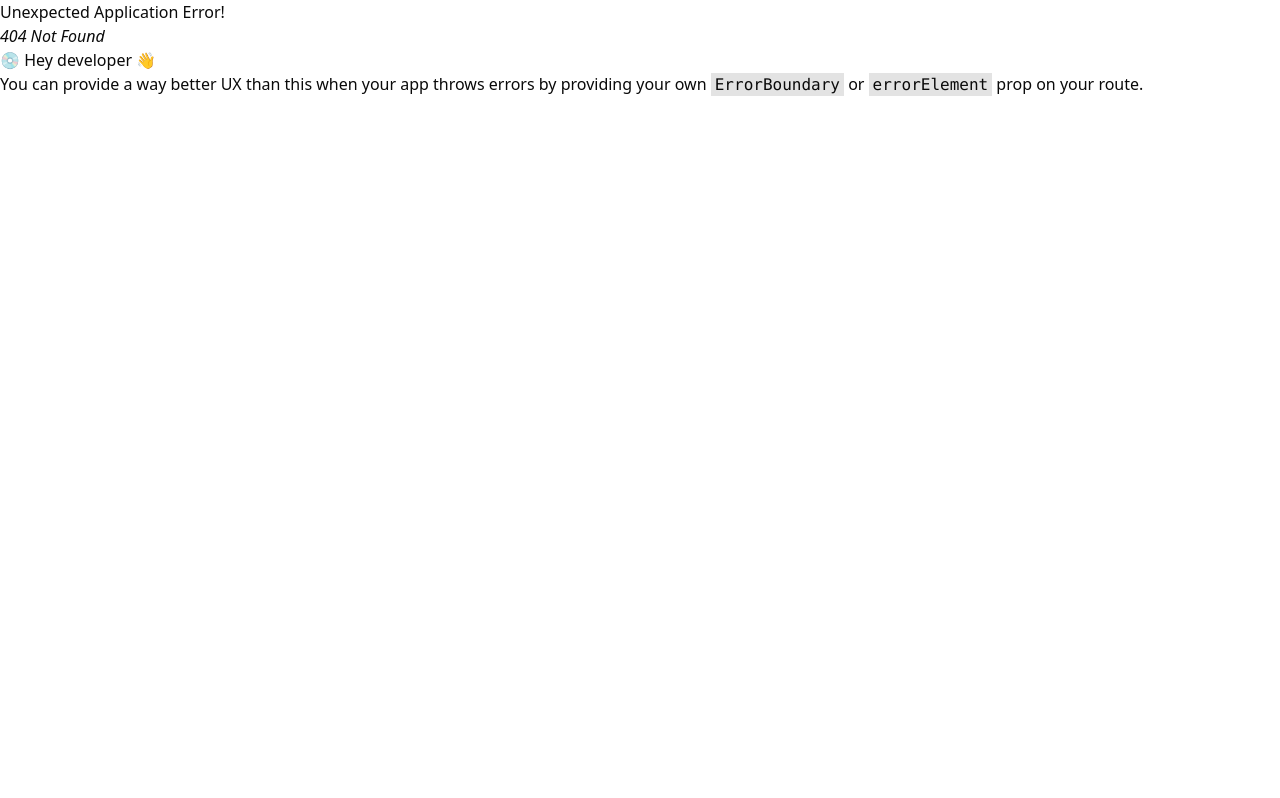
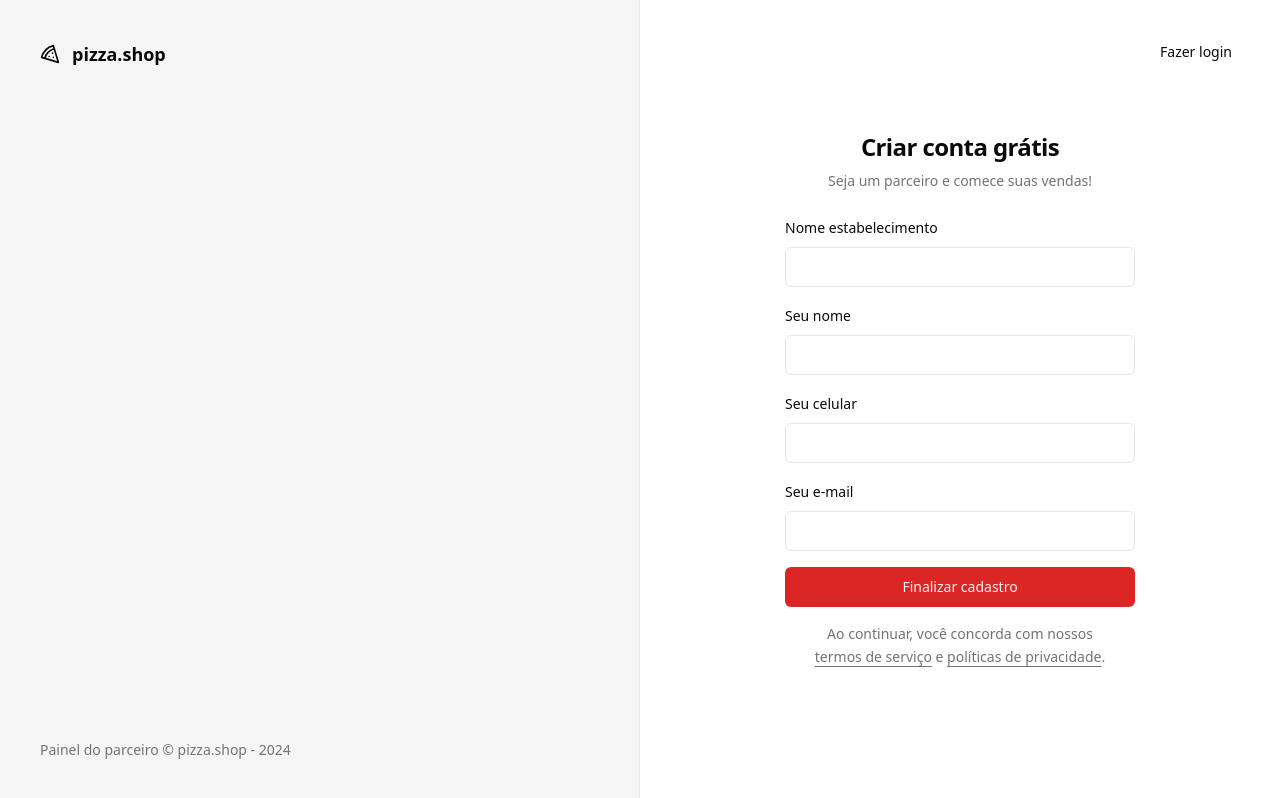
Before and after one commit to Zattrus/pizzashop-web, a React (Vite) app: page /sign-up in a window 1280 px wide. Before the commit this address had no page. Built offline with nearby package versions, Linux system fonts and the light colour scheme.

Commit message:
Adiciona layout e página de cadastro de restaurante

```diff
--- a/src/pages/_layouts/auth.tsx
+++ b/src/pages/_layouts/auth.tsx
@@ -15,7 +15,7 @@
         </footer>
       </div>
 
-      <div className="flex flex-col items-center justify-center">
+      <div className="relative flex flex-col items-center justify-center">
         <Outlet />
       </div>
     </div>
--- a/src/pages/auth/sign-in.tsx
+++ b/src/pages/auth/sign-in.tsx
@@ -1,5 +1,6 @@
 import { Helmet } from 'react-helmet-async'
 import { useForm } from 'react-hook-form'
+import { Link } from 'react-router-dom'
 import { toast } from 'sonner'
 import { z } from 'zod'
 
@@ -40,6 +41,10 @@
     <>
       <Helmet title="Login" />
       <div className="p-8">
+        <Button variant={'ghost'} asChild className="absolute right-8 top-8">
+          <Link to={'/sign-up'}>Novo estabelecimento</Link>
+        </Button>
+
         <div className="flex w-[350px] flex-col justify-center gap-6">
           <div className="flex flex-col gap-2 text-center">
             <h1 className="text-2xl font-semibold tracking-tight">
--- /dev/null
+++ b/src/pages/auth/sign-up.tsx
@@ -0,0 +1,113 @@
+import { Helmet } from 'react-helmet-async'
+import { useForm } from 'react-hook-form'
+import { Link, useNavigate } from 'react-router-dom'
+import { toast } from 'sonner'
+import { z } from 'zod'
+
+import { Button } from '@/components/ui/button'
+import { Input } from '@/components/ui/input'
+import { Label } from '@/components/ui/label'
+
+const signUpForm = z.object({
+  restaurantName: z.string(),
+  managerName: z.string(),
+  phone: z.string(),
+  email: z.string().email(),
+})
+
+type SignUpForm = z.infer<typeof signUpForm>
+
+export function SignUp() {
+  const navigate = useNavigate()
+
+  const {
+    register,
+    handleSubmit,
+    formState: { isSubmitting },
+  } = useForm<SignUpForm>()
+
+  async function handleSignUp(data: SignUpForm) {
+    console.log(data)
+
+    try {
+      await new Promise((resolve) => setTimeout(resolve, 2000))
+
+      toast.success('Restaurante cadastrado com sucesso!', {
+        action: {
+          label: 'Login',
+          onClick: () => navigate('/sign-in'),
+        },
+      })
+    } catch {
+      toast.error('Error ao cadastrar restaurante.')
+    }
+  }
+
+  return (
+    <>
+      <Helmet title="Cadastro" />
+      <div className="p-8">
+        <Button variant={'ghost'} asChild className="absolute right-8 top-8">
+          <Link to={'/sign-in'}>Fazer login</Link>
+        </Button>
+
+        <div className="flex w-[350px] flex-col justify-center gap-6">
+          <div className="flex flex-col gap-2 text-center">
+            <h1 className="text-2xl font-semibold tracking-tight">
+              Criar conta grátis
+            </h1>
+            <p className="text-sm text-muted-foreground">
+              Seja um parceiro e comece suas vendas!
+            </p>
+          </div>
+
+          <form onSubmit={handleSubmit(handleSignUp)} className="space-y-4">
+            <div className="space-y-2">
+              <Label htmlFor="restaurantName">Nome estabelecimento</Label>
+              <Input
+                id="restaurantName"
+                type="text"
+                {...register('restaurantName')}
+              />
+            </div>
+
+            <div className="space-y-2">
+              <Label htmlFor="managerName">Seu nome</Label>
+              <Input
+                id="managerName"
+                type="text"
+                {...register('managerName')}
+              />
+            </div>
+
+            <div className="space-y-2">
+              <Label htmlFor="phone">Seu celular</Label>
+              <Input id="phone" type="tel" {...register('phone')} />
+            </div>
+
+            <div className="space-y-2">
+              <Label htmlFor="email">Seu e-mail</Label>
+              <Input id="email" type="email" {...register('email')} />
+            </div>
+
+            <Button disabled={isSubmitting} className="w-full" type="submit">
+              Finalizar cadastro
+            </Button>
+
+            <p className="px-6 text-center text-sm leading-relaxed text-muted-foreground">
+              Ao continuar, você concorda com nossos{' '}
+              <a className="underline underline-offset-4" href="">
+                termos de serviço
+              </a>{' '}
+              e{' '}
+              <a className="underline underline-offset-4" href="">
+                políticas de privacidade
+              </a>
+              .
+            </p>
+          </form>
+        </div>
+      </div>
+    </>
+  )
+}
--- a/src/routes.tsx
+++ b/src/routes.tsx
@@ -4,6 +4,7 @@
 import { AuthLayout } from './pages/_layouts/auth'
 import { Dashboard } from './pages/app/dashboard'
 import { SignIn } from './pages/auth/sign-in'
+import { SignUp } from './pages/auth/sign-up'
 
 export const router = createBrowserRouter([
   {
@@ -24,6 +25,10 @@
         path: '/sign-in',
         element: <SignIn />,
       },
+      {
+        path: '/sign-up',
+        element: <SignUp />,
+      },
     ],
   },
 ])
```
